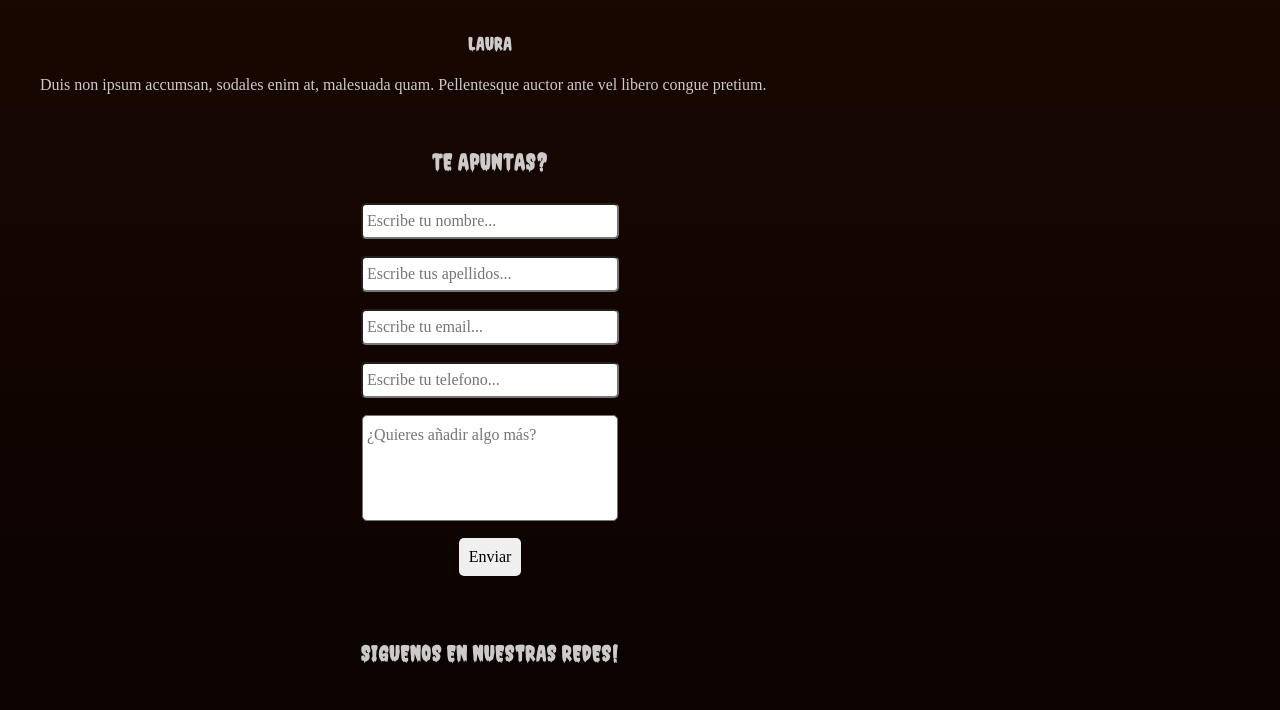
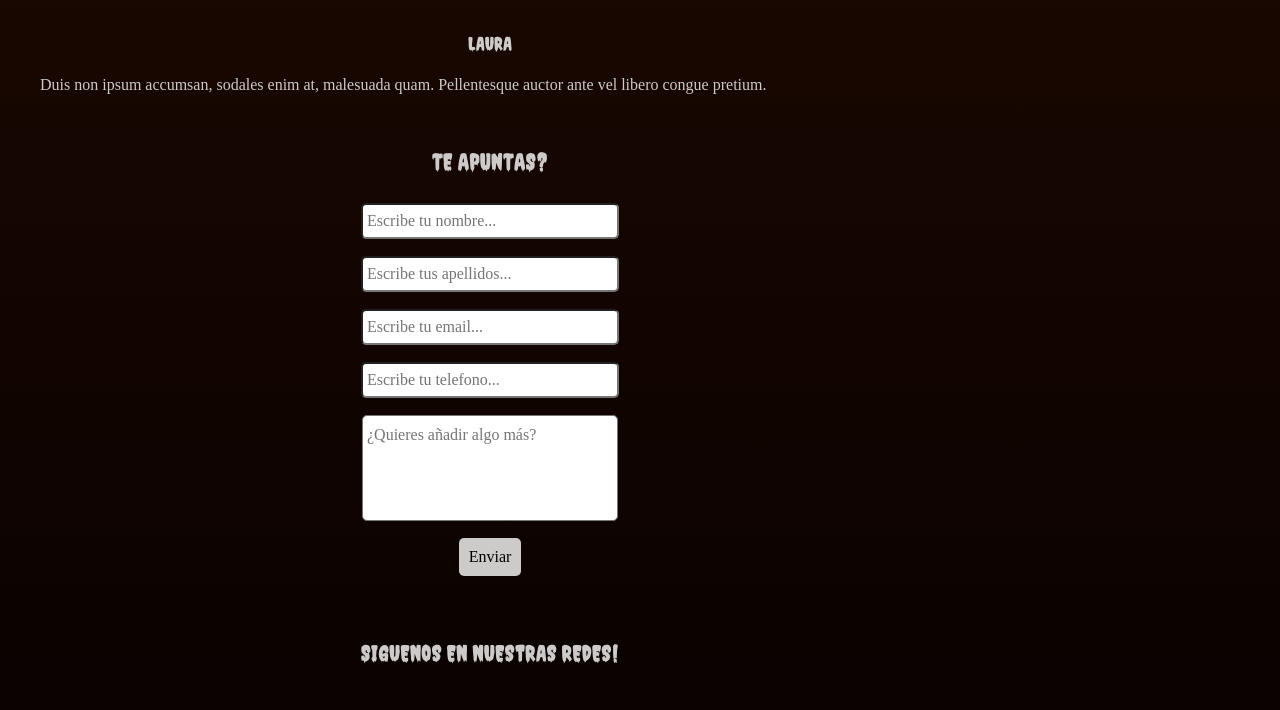
Before and after one commit to hectorherediavidal/proyectoHalloween, a plain HTML site: page index.html in a window 1280 px wide. Shown: the part 3782-4492 px from the top of the page. Drawn offline with Linux system fonts and the light colour scheme.

Commit message:
proyecto acabado

```diff
--- a/css/estilos.css
+++ b/css/estilos.css
@@ -264,6 +264,7 @@ textarea::placeholder {
   padding: 10px 10px;
   border: none;
   border-radius: 5px;
+  background-color: #cdcaca;
 }
 
 /* ICONOS DE REDES SOCIALES */
```
